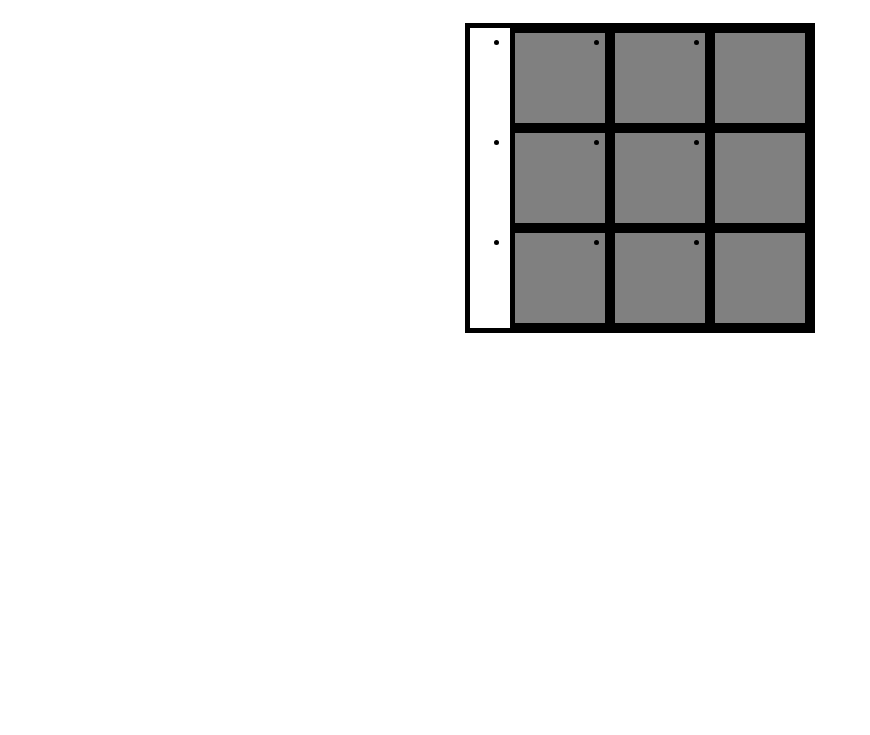
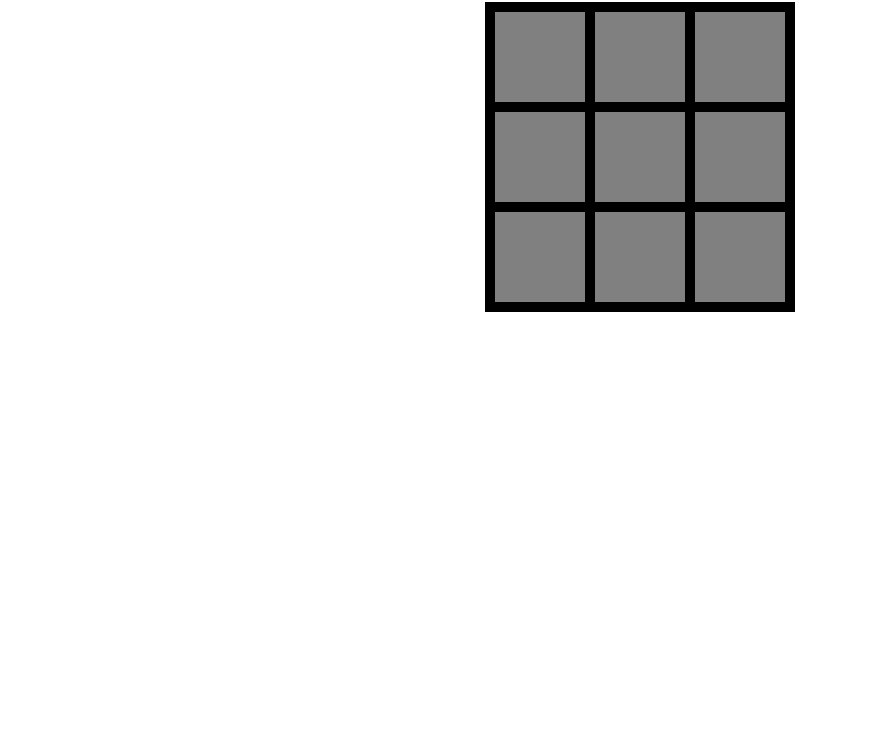
Before and after one commit to kopecmark/Mini-Projects, a plain HTML site: page tictactoe-jquery/dist/index.html in a window 1280 px wide. Shown: the part 65-800 px from the top of the page, without its empty margins (0-870 px from the left). Drawn offline with nearby package versions, Linux system fonts and the light colour scheme.

Commit message:
Add mini reset and remove list stlying

```diff
--- a/tictactoe-jquery/dist/ttt.css
+++ b/tictactoe-jquery/dist/ttt.css
@@ -1,3 +1,11 @@
+html, body, figure, figcaption, ul, li, h1 {
+  margin: 0;
+  padding: 0;
+  border: 0;
+  /* font: inherit; */
+  /* text-align: inherit; */
+}
+
 li {
   width: 90px;
   height: 90px;
@@ -25,3 +33,13 @@ li:hover {
 .o:after {
   content: "o";
 }
+
+ul {
+  list-style: none;
+}
+
+body {
+  font-family: sans-serif;
+  text-align: center;
+  font-weight: bold;
+}
```
